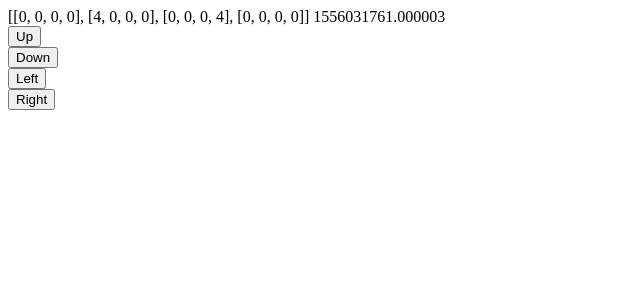
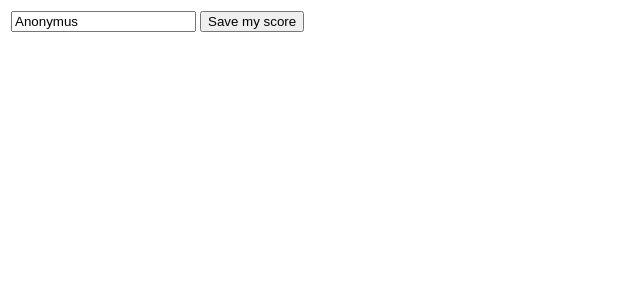
Before and after one commit to ativoltam/2048_python, a Flask app: page / in a window 1280 px wide. Shown: the top 300 px of the page, without its empty margins (0-640 px from the left). Run offline with Flask 2, Linux system fonts and the light colour scheme.

Commit message:
getting ready for saving a simple uname and hscore

```diff
--- a/alone_2048.py
+++ b/alone_2048.py
@@ -1,20 +1,14 @@
 import time
 from app import app
 from game import *
-from flask import request, json, render_template
+from flask import request, render_template, jsonify
 
 
 global_dict = {}
 @app.route("/")
-def main(board=None):
-    if board is None:
-        b = Game()
-        uId = str(time.time())
-        global_dict[uId] = b
-        b.add_number()
-        return render_template('index.html', table=json.dumps(b.x), uId=uId)
-    else:
-        return render_template('index.html', table=json.dumps(board))
+def main():
+    new_game()
+    return render_template('index.html')
 
 
 @app.route('/api/play_the_game')
@@ -27,11 +21,11 @@ def play_the_game():
     moved = b.process_move(direction)
     h_score = b.h_score
     game_data = {"board": board, "h_score": h_score, "uId": uId}
-    game_dict = json.dumps(game_data)
+    game_dict = jsonify(game_data)
     if moved:
         b.add_number()
         game_data = {"board": board, "h_score": h_score, "uId": uId}
-        game_dict = json.dumps(game_data)
+        game_dict = jsonify(game_data)
         return game_dict
     return game_dict
 
@@ -50,5 +44,14 @@ def new_game():
     board = b.x
     h_score = b.h_score
     game_data = {"board": board, "h_score": h_score, "uId": uId}
-    game_dict = json.dumps(game_data)
+    game_dict = jsonify(game_data)
     return game_dict
+
+
+@app.route('/save_user_highscore', methods=['POST']) #curl -X POST -F 'u_name=Try_1' -F 'h_score=1500' 127.0.0.1:5000/save_user_highscore
+def save_user_highscore():
+    name = request.form.get('u_name')
+    best_score = request.form.get('h_score')
+    print(best_score)
+    print(name)
+    #save to db // SQLITE3
--- a/app/templates/index.html
+++ b/app/templates/index.html
@@ -5,32 +5,17 @@
 </head>
 <body>
 {% block content %}
-{{ table }}
-{{ uId }}
-<tr>
-    <td>
-        <form action="/api/play_the_game" method="POST">
-          <input type="hidden" name="direction" value="w">
-          <input type="hidden" name="uId" value="{{ uId }}">
-          <button class="btn btn-default" type="submit">Up</button>
-        </form>
-        <form action="/api/play_the_game" method="POST">
-          <input type="hidden" name="direction" value="s">
-          <input type="hidden" name="uId" value="{{ uId }}">
-          <button class="btn btn-default" type="submit">Down</button>
-        </form>
-        <form action="/api/play_the_game" method="POST">
-          <input type="hidden" name="direction" value="a">
-          <input type="hidden" name="uId" value="{{ uId }}">
-          <button class="btn btn-default" type="submit">Left</button>
-        </form>
-        <form action="/api/play_the_game" method="POST">
-          <input type="hidden" name="direction" value="d">
-          <input type="hidden" name="uId" value="{{ uId }}">
-          <button class="btn btn-default" type="submit">Right</button>
-        </form>
-    </td>
-</tr>
+<table>
+    <tr>
+        <td>
+            <form action="save_user_highscore" method="POST">
+             <input type="hidden" name="h_score" value="{{ h_score }}">
+             <input type="text" name="u_name" value="Anonymus">
+             <button class="btn btn-default" type="submit">Save my score</button>
+           </form>
+        </td>
+    </tr>
+</table>
 {% endblock content %}
 </body>
 </html>
```
